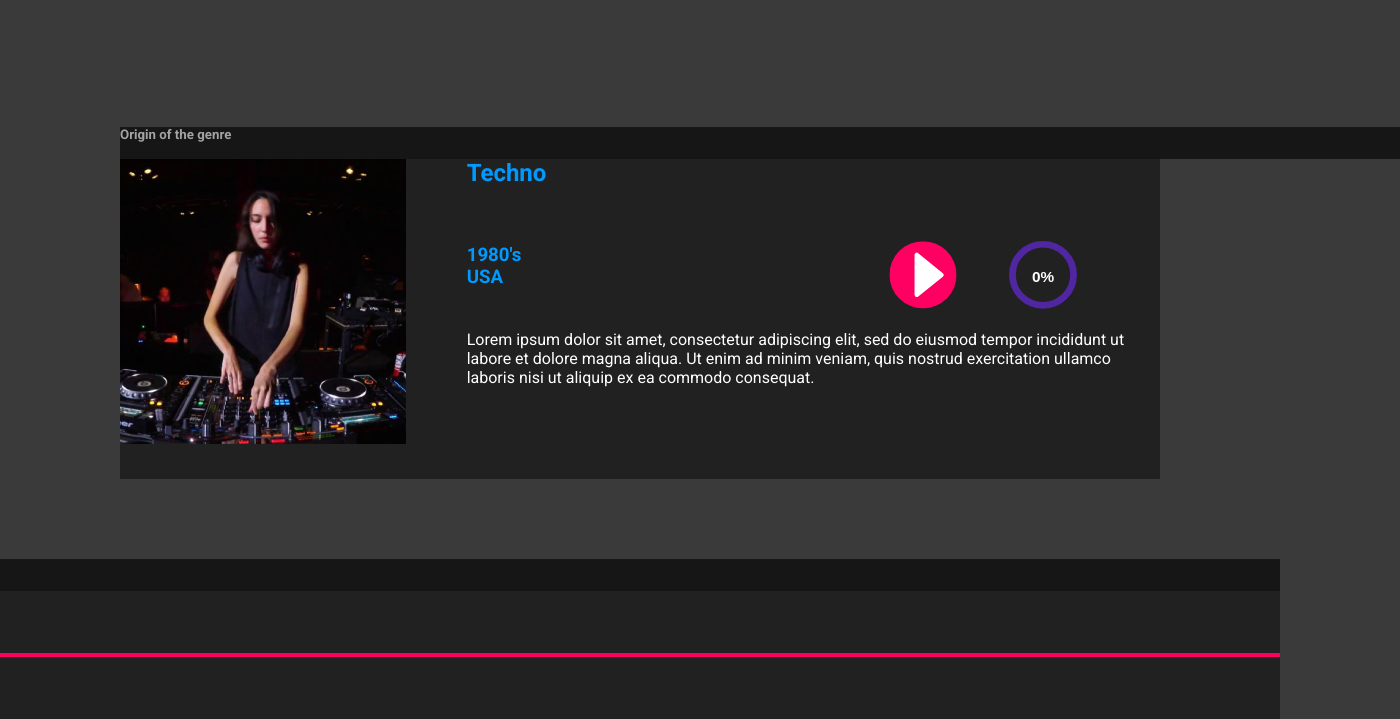
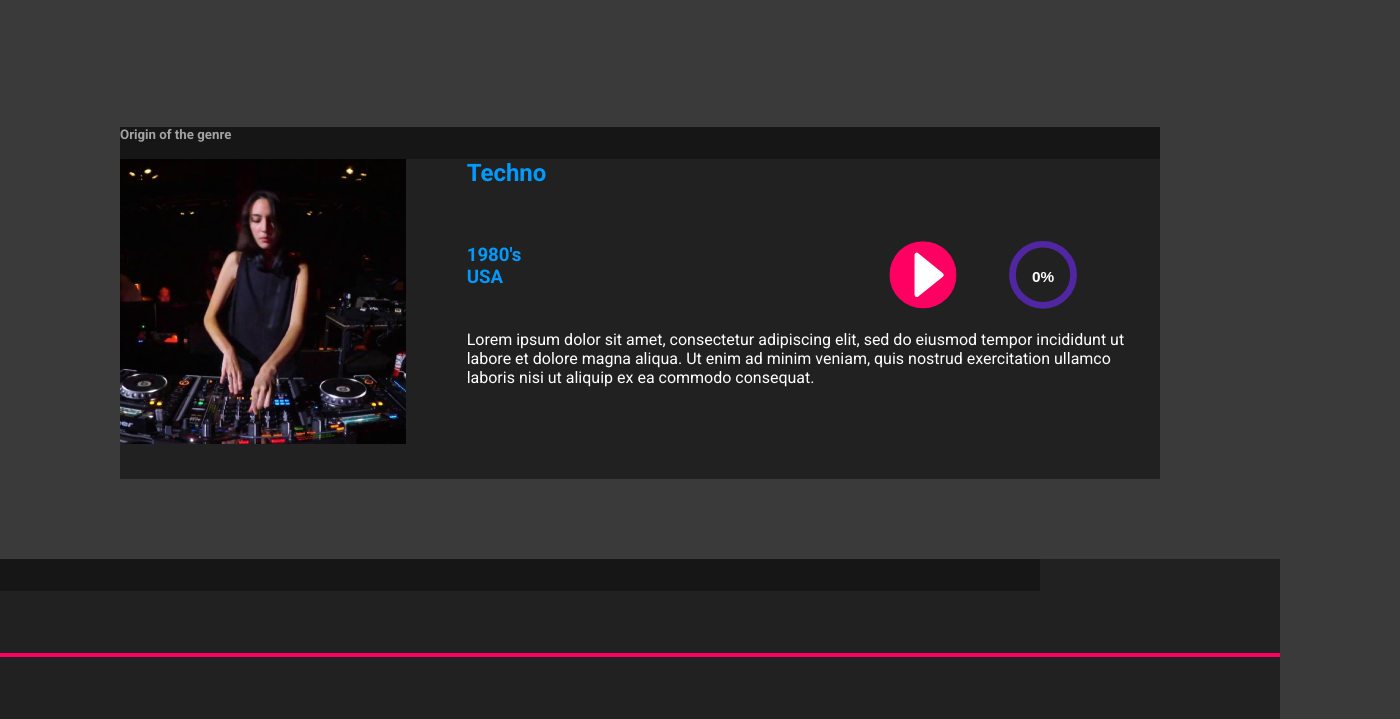
Before and after one commit to karolinavalentova2/timeline-eem, a plain HTML site: page index.html in a window 1280 px wide. Shown: the part 81-800 px from the top of the page, 1400 px wide, since content can reach past the window. Drawn offline with Linux system fonts and the light colour scheme; no server answers.

```diff
--- a/style.css
+++ b/style.css
@@ -42,6 +42,7 @@
 .top-box {
     background: #161616;
     width: inherit;
+    max-width: 65rem;
     height: 2rem;
     color: #a3a3a3;
 }
```
